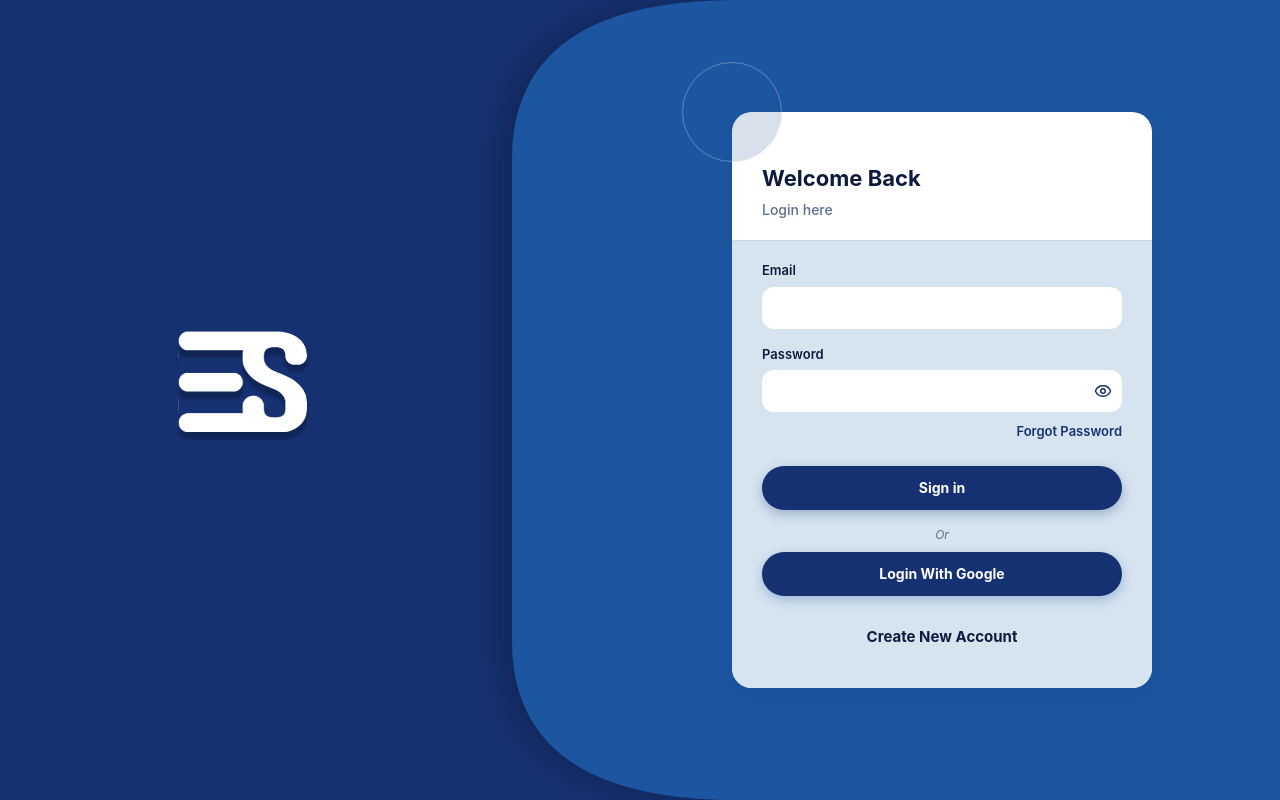
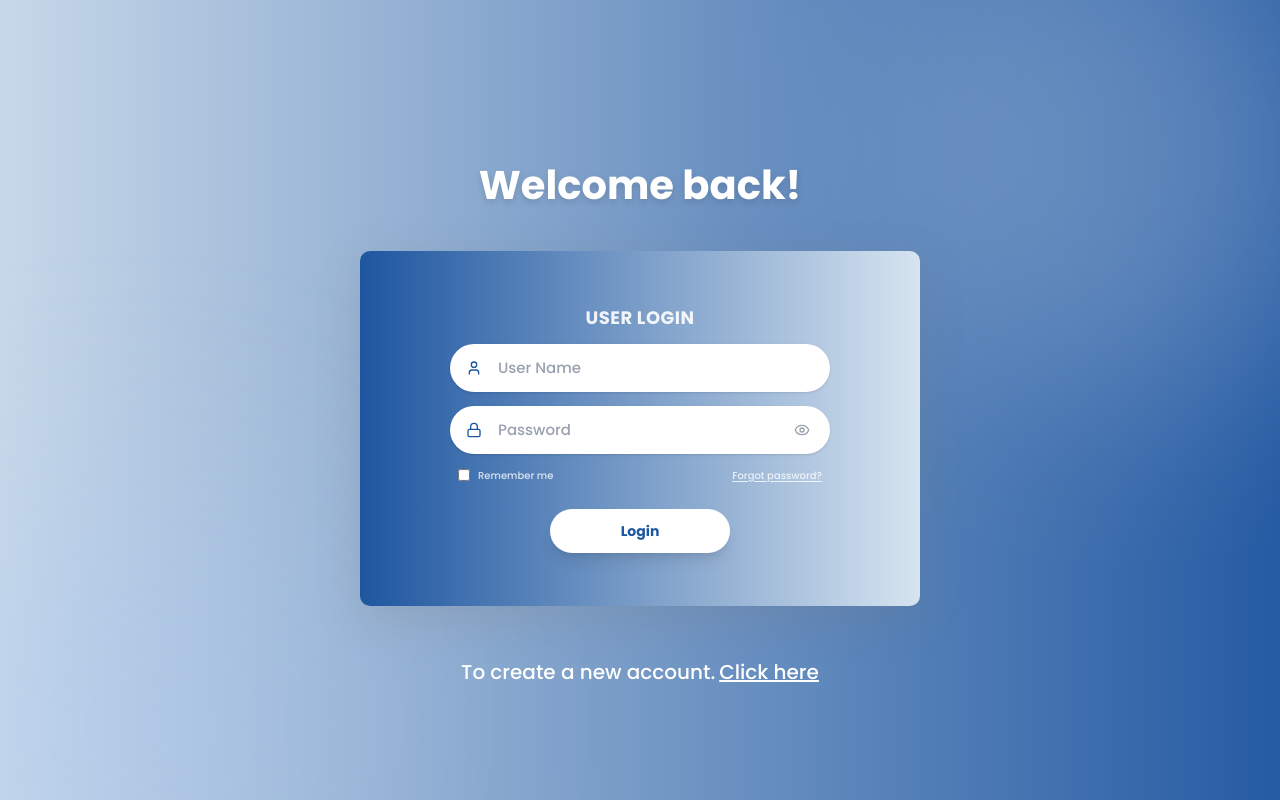
Before and after one commit to Anad-CRM/ANAD-web-app, a Next.js app: page /login in a window 1280 px wide. Built offline with nearby package versions, Linux system fonts and the light colour scheme.

Commit message:
updated the auth module to a new ui:1

```diff
--- a/src/app/(auth)/layout.tsx
+++ b/src/app/(auth)/layout.tsx
@@ -1,51 +1,42 @@
-import React from "react";
+import { Poppins } from "next/font/google";
 
-export default function AuthLayout({ children }: { children: React.ReactNode }) {
+const poppins = Poppins({
+  subsets: ["latin"],
+  weight: ["500", "700"],
+  variable: "--font-poppins",
+});
+
+export default function AuthLayout({
+  children,
+}: {
+  children: React.ReactNode;
+}) {
   return (
-    <div className="relative min-h-screen w-full flex items-center justify-center bg-[#163172] overflow-hidden">
-      <svg
-        className="absolute inset-0 w-full h-full object-cover z-0 pointer-events-none hidden md:block"
-        viewBox="0 0 1440 900"
-        preserveAspectRatio="xMidYMid slice"
-        fill="none"
-        xmlns="http://www.w3.org/2000/svg"
-      >
-        <path
-          d="M 576 180 Q 576 0 830 0 L 1440 0 L 1440 900 L 830 900 Q 576 900 576 720 Z"
-          fill="#1E56A0"
-          filter="url(#shadow)"
-        />
-        <defs>
-          <filter id="shadow" x="-20%" y="-20%" width="140%" height="140%">
-            <feGaussianBlur in="SourceAlpha" stdDeviation="17"/>
-            <feOffset dx="-12" dy="0" result="offsetblur"/>
-            <feComponentTransfer>
-              <feFuncA type="linear" slope="0.25"/>
-            </feComponentTransfer>
-            <feMerge>
-              <feMergeNode/>
-              <feMergeNode in="SourceGraphic"/>
-            </feMerge>
-          </filter>
-        </defs>
+    <div className={`relative min-h-screen overflow-hidden flex items-center justify-center bg-[linear-gradient(90deg,#C7D8E9_0%,#255BA3_100%)] ${poppins.variable} font-poppins`}>
+      <div className="absolute top-[-100px] right-[-100px] w-[500px] h-[500px] rounded-full bg-white/20 blur-[100px]" />
+      <div className="absolute bottom-[-150px] left-[-100px] w-[450px] h-[450px] rounded-full bg-[#A9C8F3]/30 blur-[120px]" />
 
-        <g transform="translate(288, 450)">
-          <foreignObject x="-90" y="-90" width="150" height="150">
-            <div className="w-full h-full flex items-center justify-center">
-              <img
-                src="/login/login.png"
-                alt="Logo"
-                style={{ maxWidth: '100%', maxHeight: '100%', objectFit: 'contain' }}
-              />
-            </div>
-          </foreignObject>
-        </g>
-      </svg>
+      <div className="relative z-10 flex flex-col items-center w-full px-4">
+        <h1
+          className="mt-12 mb-12 text-white font-bold text-center tracking-normal drop-shadow-md"
+          style={{ fontSize: '40px', lineHeight: '36px' }}
+        >
+          Welcome back!
+        </h1>
 
-      <div className="absolute inset-0 w-full h-full bg-[#1E56A0] z-0 md:hidden block" />
+        {children}
 
-      <div className="relative z-10 w-full max-w-[1440px] h-full flex flex-col md:flex-row items-center justify-center md:justify-end px-5 md:pr-[10%]">
-        {children}
+        <div className="mt-14 flex items-center justify-center">
+          <p
+            className="text-white font-medium text-center"
+            style={{ fontSize: '20px', lineHeight: '20px' }}
+          >
+            To create a new account.
+            <span className="underline cursor-pointer ml-1 hover:text-white/80 transition-colors">
+              Click here
+            </span>
+          </p>
+        </div>
       </div>
     </div>
   );
--- a/src/app/globals.css
+++ b/src/app/globals.css
@@ -17,4 +17,5 @@
 
 @theme {
   --font-sans: var(--font-roboto), ui-sans-serif, system-ui, sans-serif;
+  --font-poppins: var(--font-poppins), sans-serif;
 }
--- /dev/null
+++ b/src/core/components/ui/Button.tsx
@@ -0,0 +1,42 @@
+import React from "react";
+import { clsx } from "clsx";
+
+interface ButtonProps extends React.ButtonHTMLAttributes<HTMLButtonElement> {
+  variant?: "primary" | "secondary" | "white" | "outline";
+  size?: "sm" | "md" | "lg" | "xl";
+  children: React.ReactNode;
+  className?: string;
+}
+
+export default function Button({
+  variant = "primary",
+  size = "md",
+  children,
+  className,
+  ...props
+}: ButtonProps) {
+  const baseStyles = "inline-flex items-center justify-center rounded-full font-bold transition-all duration-200 focus:outline-none focus:ring-2 focus:ring-offset-2 disabled:opacity-50 disabled:cursor-not-allowed";
+
+  const variants = {
+    primary: "bg-[#163172] text-white hover:bg-[#0D1B3E] focus:ring-[#163172]",
+    secondary: "bg-[#1E56A0] text-white hover:bg-[#163172] focus:ring-[#1E56A0]",
+    white: "bg-white text-[#1E56A0] hover:bg-gray-100 focus:ring-gray-200 shadow-lg",
+    outline: "bg-transparent border-2 border-white text-white hover:bg-white/10 focus:ring-white",
+  };
+
+  const sizes = {
+    sm: "h-8 px-4 text-xs",
+    md: "h-11 px-6 text-sm",
+    lg: "h-12 px-8 text-base",
+    xl: "h-14 px-10 text-lg",
+  };
+
+  return (
+    <button
+      className={clsx(baseStyles, variants[variant], sizes[size], className)}
+      {...props}
+    >
+      {children}
+    </button>
+  );
+}
--- a/src/core/components/ui/Text.tsx
+++ b/src/core/components/ui/Text.tsx
@@ -6,7 +6,7 @@ interface TextProps extends React.HTMLAttributes<HTMLElement> {
   as?: React.ElementType;
   className?: string;
   weight?: "extraLight" | 'light' | 'normal' | 'medium' | 'semibold' | 'bold';
-  size?: 'xs' | 'sm' | 'base' | 'lg' | 'xl' | '2xl' | 'custom';
+  size?: 'xs' | 'sm' | 'base' | 'lg' | 'xl' | '2xl' | '3xl' | '4xl' | '5xl' | 'custom';
 }
 
 const weightClasses = {
@@ -25,6 +25,9 @@ const sizeClasses = {
   lg: 'text-lg',
   xl: 'text-xl',
   '2xl': 'text-2xl',
+  '3xl': 'text-3xl',
+  '4xl': 'text-4xl',
+  '5xl': 'text-5xl',
   'custom': '',
 };
 
@@ -40,7 +43,7 @@ export function Text({
   return (
     <Component
       className={clsx(sizeClasses[size], weightClasses[weight], className)}
-      style={{ fontFamily: '"Roboto", sans-serif', ...style }}
+      style={style}
       {...props}
     >
       {children}
--- /dev/null
+++ b/src/core/components/ui/TextField.tsx
@@ -0,0 +1,45 @@
+import React from "react";
+import { clsx } from "clsx";
+
+interface TextFieldProps extends React.InputHTMLAttributes<HTMLInputElement> {
+  label?: string;
+  icon?: React.ReactNode;
+  error?: string;
+  containerClassName?: string;
+}
+
+export default function TextField({
+  label,
+  icon,
+  error,
+  containerClassName,
+  className,
+  ...props
+}: TextFieldProps) {
+  return (
+    <div className={clsx("flex flex-col gap-1.5 w-full", containerClassName)}>
+      {label && (
+        <label className="text-[13px] font-semibold text-white/90 px-1">
+          {label}
+        </label>
+      )}
+      <div className="relative group">
+        {icon && (
+          <div className="absolute left-4 top-1/2 -translate-y-1/2 text-[#1E56A0] transition-colors group-focus-within:text-[#0D1B3E]">
+            {icon}
+          </div>
+        )}
+        <input
+          className={clsx(
+            "w-full h-[48px] rounded-[14px] bg-white text-[15px] text-[#0D1B3E] outline-none transition-all duration-200 placeholder:text-gray-400",
+            icon ? "pl-12 pr-4" : "px-4",
+            error ? "ring-2 ring-red-500" : "focus:ring-2 focus:ring-white/20",
+            className
+          )}
+          {...props}
+        />
+      </div>
+      {error && <span className="text-xs text-red-400 px-1">{error}</span>}
+    </div>
+  );
+}
--- a/src/modules/auth/components/AuthPanel.tsx
+++ b/src/modules/auth/components/AuthPanel.tsx
@@ -4,13 +4,18 @@ interface AuthPanelProps {
   children: React.ReactNode;
 }
 
-export default function AuthPanel({ children }: AuthPanelProps) {
+export default function AuthPanel({
+  children,
+}: AuthPanelProps) {
   return (
-    <div className="relative w-[420px]">
-      <div className="absolute w-[100px] h-[100px] border border-white/30 rounded-full -top-[50px] -left-[50px] z-20" />
-
-      <div className="relative w-[420px] rounded-[20px] bg-white shadow-[0_8px_24px_rgba(27,58,122,0.18)] overflow-hidden font-['Inter']">
-        <div className="absolute w-[100px] h-[100px] rounded-full bg-[#9DB2CE] opacity-40 -top-[50px] -left-[50px] z-10" />
+    <div
+      className="relative w-[560px] h-[355px] rounded-[10px] overflow-hidden flex items-center justify-center transform transition-all duration-300 shadow-2xl"
+      style={{
+        background: 'linear-gradient(90deg, #1E56A0 0%, #D6E4F0 100%)',
+        boxShadow: '0px 13px 43px 0px #78787838'
+      }}
+    >
+      <div className="relative z-10 w-full px-10 py-6">
         {children}
       </div>
     </div>
--- a/src/modules/auth/components/LoginPanel.tsx
+++ b/src/modules/auth/components/LoginPanel.tsx
@@ -2,9 +2,11 @@
 
 import { useState } from "react";
 import Link from "next/link";
-import Image from "next/image";
 import { useAuth } from "@/modules/auth/hooks/useAuth";
-import { Eye, EyeOff } from "lucide-react";
+import { User, Lock, Eye, EyeOff } from "lucide-react";
+import Button from "@/core/components/ui/Button";
+import TextField from "@/core/components/ui/TextField";
+import { Text } from "@/core/components/ui/Text";
 
 interface LoginPanelProps {
   onCreateAccount: () => void;
@@ -14,6 +16,7 @@ export default function LoginPanel({ onCreateAccount }: LoginPanelProps) {
   const { login, isPending, error } = useAuth();
   const [email, setEmail] = useState("");
   const [password, setPassword] = useState("");
+  const [showPassword, setShowPassword] = useState(false);
 
   function getOrCreate(key: string, generate: () => string): string {
     if (typeof window === "undefined") return "";
@@ -43,96 +46,75 @@ export default function LoginPanel({ onCreateAccount }: LoginPanelProps) {
       signinId,
     });
   }
-  const [showPassword, setShowPassword] = useState(false);
+
   return (
-    <>
-      <div className="px-[30px] pt-[50px] pb-[20px]">
-        <h2 className="text-[22px] font-bold text-[#0D1B3E] mb-[4px]">
-          Welcome Back
-        </h2>
-        <p className="text-[14px] text-[#5A7190] font-medium">Login here</p>
-      </div>
+    <div className="flex flex-col items-center w-full">
+      <Text as="h2" weight="bold" size="lg" className="text-white mb-3 opacity-90 tracking-wide uppercase">
+        User Login
+      </Text>
 
-      <div className="w-full h-[1px] bg-[#C8D6E5]" />
-
-      <div className="bg-[#D6E4F0] px-[30px] pt-[20px] pb-[30px]">
-        <form onSubmit={handleSubmit} className="flex flex-col">
-          <label className="text-[13px] font-semibold text-[#0D1B3E] mb-[6px]">
-            Email
-          </label>
-          <input
+      <form onSubmit={handleSubmit} className="w-full flex flex-col gap-3.5 max-w-[380px]">
+        <TextField
           type="email"
+          placeholder="User Name"
           required
           value={email}
           onChange={(e) => setEmail(e.target.value)}
-            className="h-[42px] rounded-[12px] bg-white px-[16px] text-[14px] outline-none mb-[16px] focus:ring-2 focus:ring-[#1E56A0]/40"
+          icon={<User size={16} />}
+          className="rounded-full shadow-sm h-[42px]"
         />
 
-          <label className="text-[13px] font-semibold text-[#0D1B3E] mb-[6px]">
-            Password
-          </label>
-          <div className="relative mb-[10px]">
-            <input
+        <div className="relative w-full">
+          <TextField
             type={showPassword ? "text" : "password"}
+            placeholder="Password"
             required
             value={password}
             onChange={(e) => setPassword(e.target.value)}
-              className="w-full h-[42px] rounded-[12px] bg-white px-[16px] text-[14px] outline-none pr-[40px] focus:ring-2 focus:ring-[#1E56A0]/40"
+            icon={<Lock size={16} />}
+            className="rounded-full shadow-sm h-[42px]"
           />
-
           <button
             type="button"
             onClick={() => setShowPassword(!showPassword)}
-              className="absolute right-[10px] top-1/2 -translate-y-1/2 text-[#163172]"
+            className="absolute right-5 top-1/2 -translate-y-1/2 text-gray-400 hover:text-[#1E56A0] transition-colors z-10"
           >
-              {showPassword ? <EyeOff size={18} /> : <Eye size={18} />}
+            {showPassword ? <EyeOff size={16} /> : <Eye size={16} />}
           </button>
         </div>
 
-          <div className="flex justify-end mb-[24px]">
+        <div className="flex items-center justify-between px-2">
+          <label className="flex items-center gap-2 cursor-pointer group">
+            <input
+              type="checkbox"
+              className="w-3 h-3 rounded-sm border-white/40 bg-transparent text-[#1E56A0] focus:ring-0 cursor-pointer"
+            />
+            <span className="text-[10px] text-white/80 group-hover:text-white transition-colors">Remember me</span>
+          </label>
           <Link
             href="/forgot-password"
-              className="text-[13px] font-semibold text-[#163172]"
+            className="text-[10px] font-medium text-white/80 hover:text-white transition-all underline underline-offset-2"
           >
-              Forgot Password
+            Forgot password?
           </Link>
         </div>
 
         {error && (
-            <p className="text-[12px] text-red-500 mb-3 text-center">
+          <p className="text-[10px] text-red-300 text-center">
             {error}
           </p>
         )}
 
-          <button
+        <Button
+          type="submit"
+          variant="white"
+          size="md"
           disabled={isPending}
-            className="h-[44px] rounded-full bg-[#163172] text-white text-[14px] font-bold shadow-[0_4px_12px_rgba(22,49,114,0.3)] mb-[8px]"
+          className="mt-3 w-[180px] self-center rounded-full text-[#1E56A0] hover:scale-105 transition-transform font-bold"
         >
-            {isPending ? "Signing in…" : "Sign in"}
-          </button>
-
-          <div className="flex items-center justify-center gap-[12px] my-[8px]">
-            <span className="text-[12px] text-[#5A7190] italic">Or</span>
-          </div>
-
-          <button
-            type="button"
-            className="h-[44px] rounded-full bg-[#163172] text-white text-[14px] font-bold shadow-[0_4px_12px_rgba(30,86,160,0.3)]"
-          >
-            Login With Google
-          </button>
-
-          <div className="text-center mt-[28px] mb-[10px]">
-            <button
-              type="button"
-              onClick={onCreateAccount}
-              className="text-[15px] font-bold text-[#0D1B3E] bg-transparent border-none cursor-pointer"
-            >
-              Create New Account
-            </button>
-          </div>
+          {isPending ? "Logging in..." : "Login"}
+        </Button>
       </form>
     </div>
-    </>
   );
 }
```
Also changed, not shown: src/core/components/theme/colors.ts (+8 -2 lines). Lines whose indentation alone changed are shown as unchanged.
